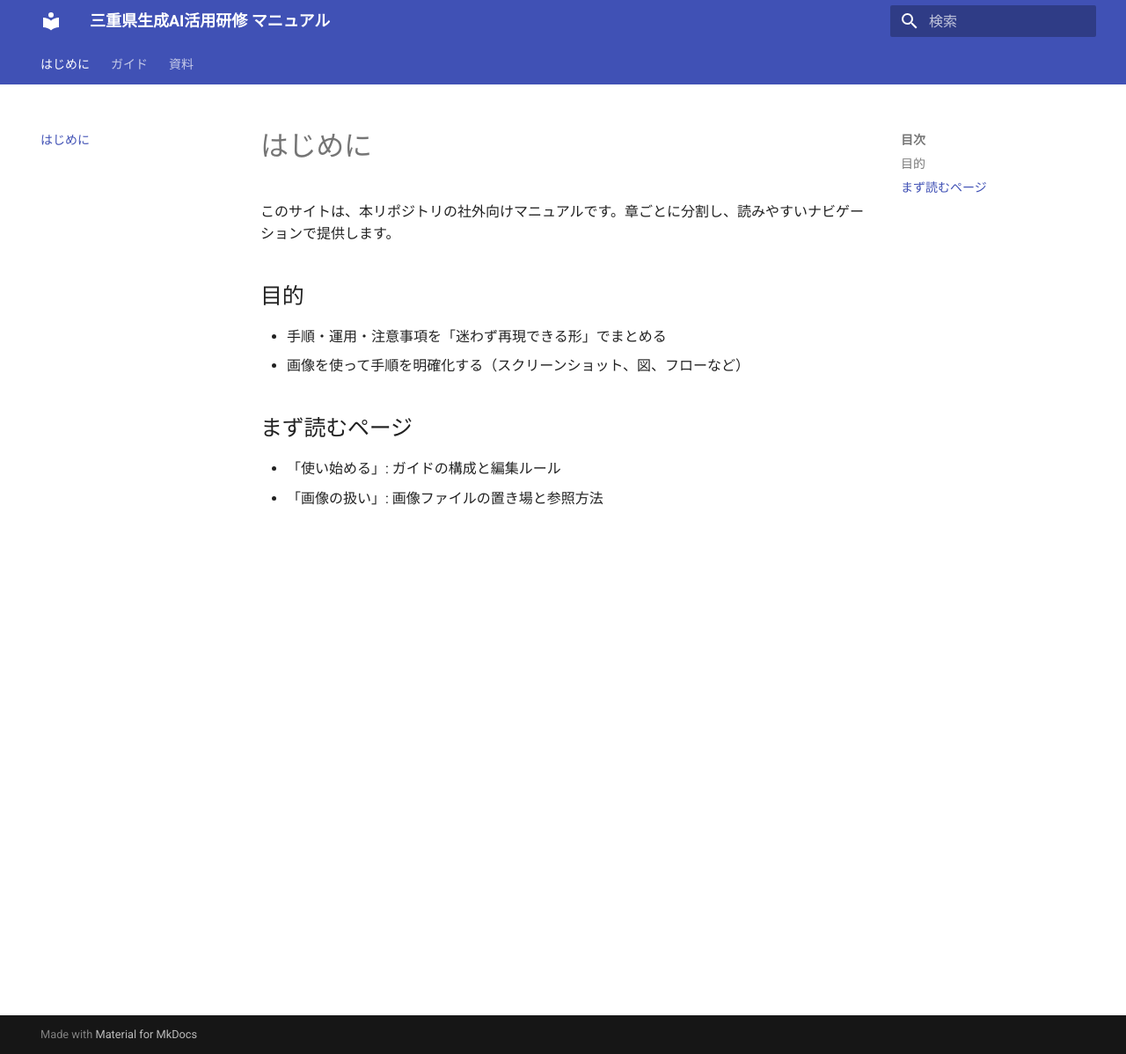
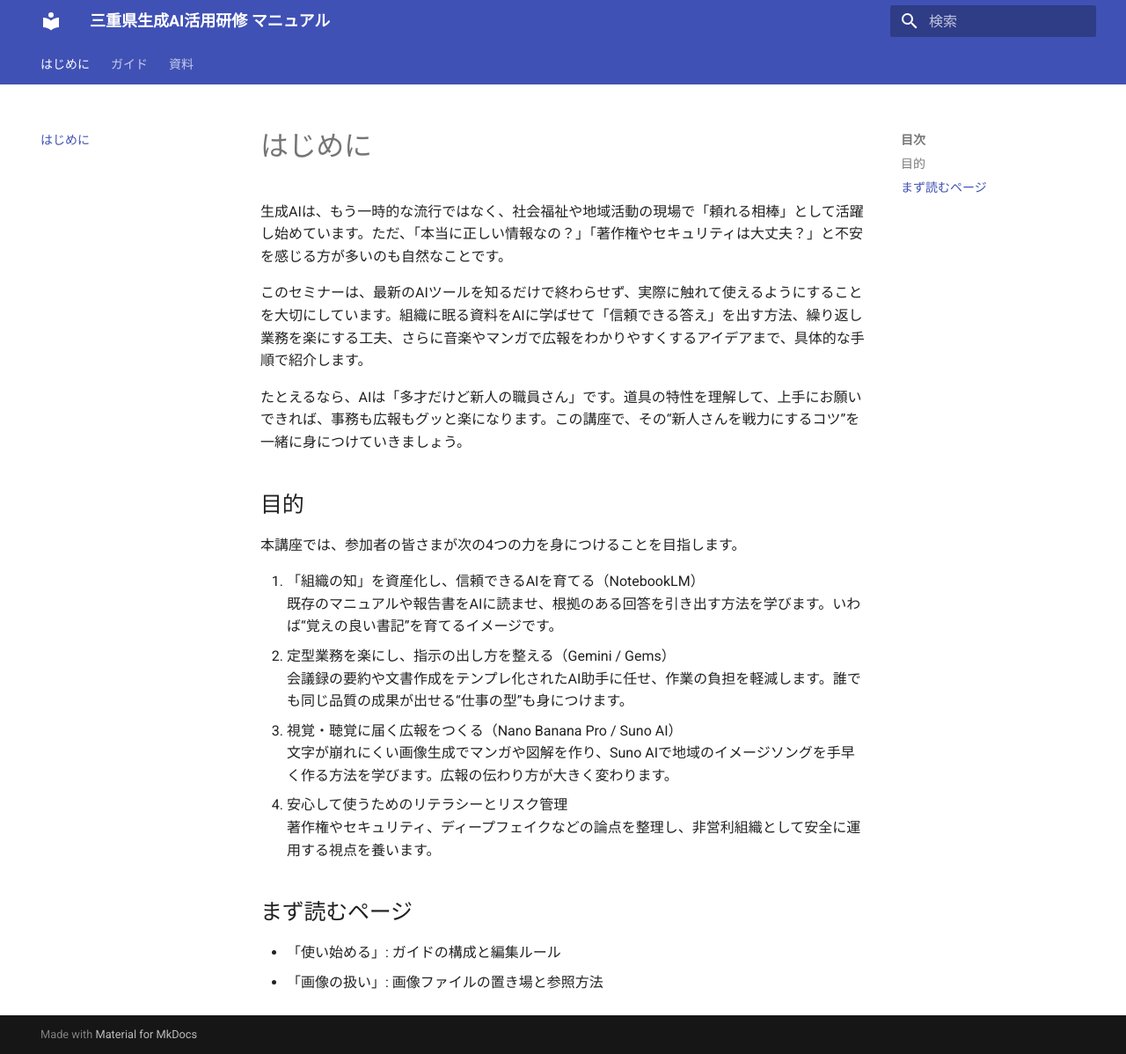
Before and after one commit to bazaarjapan/mie20260113, an MkDocs documentation site: the page built from docs/index.md, in a window 1280 px wide and 1198 px high. Shown: the whole window at 88% size. Built offline with MkDocs 1.6.1 and Material for MkDocs 9.7.7, drawn with Linux system fonts in a browser that asks for light colours.

Commit message:
はじめにの文章修正

```diff
--- a/docs/index.md
+++ b/docs/index.md
@@ -1,10 +1,22 @@
 # はじめに
 
-このサイトは、本リポジトリの社外向けマニュアルです。章ごとに分割し、読みやすいナビゲーションで提供します。
+生成AIは、もう一時的な流行ではなく、社会福祉や地域活動の現場で「頼れる相棒」として活躍し始めています。ただ、「本当に正しい情報なの？」「著作権やセキュリティは大丈夫？」と不安を感じる方が多いのも自然なことです。
+
+このセミナーは、最新のAIツールを知るだけで終わらせず、実際に触れて使えるようにすることを大切にしています。組織に眠る資料をAIに学ばせて「信頼できる答え」を出す方法、繰り返し業務を楽にする工夫、さらに音楽やマンガで広報をわかりやすくするアイデアまで、具体的な手順で紹介します。
+
+たとえるなら、AIは「多才だけど新人の職員さん」です。道具の特性を理解して、上手にお願いできれば、事務も広報もグッと楽になります。この講座で、その“新人さんを戦力にするコツ”を一緒に身につけていきましょう。
 
 ## 目的
-- 手順・運用・注意事項を「迷わず再現できる形」でまとめる
-- 画像を使って手順を明確化する（スクリーンショット、図、フローなど）
+本講座では、参加者の皆さまが次の4つの力を身につけることを目指します。
+
+1. 「組織の知」を資産化し、信頼できるAIを育てる（NotebookLM）
+   既存のマニュアルや報告書をAIに読ませ、根拠のある回答を引き出す方法を学びます。いわば“覚えの良い書記”を育てるイメージです。
+2. 定型業務を楽にし、指示の出し方を整える（Gemini / Gems）
+   会議録の要約や文書作成をテンプレ化されたAI助手に任せ、作業の負担を軽減します。誰でも同じ品質の成果が出せる“仕事の型”も身につけます。
+3. 視覚・聴覚に届く広報をつくる（Nano Banana Pro / Suno AI）
+   文字が崩れにくい画像生成でマンガや図解を作り、Suno AIで地域のイメージソングを手早く作る方法を学びます。広報の伝わり方が大きく変わります。
+4. 安心して使うためのリテラシーとリスク管理
+   著作権やセキュリティ、ディープフェイクなどの論点を整理し、非営利組織として安全に運用する視点を養います。
 
 ## まず読むページ
 - 「使い始める」: ガイドの構成と編集ルール
```
Also changed, not shown: images/image.png (added).
